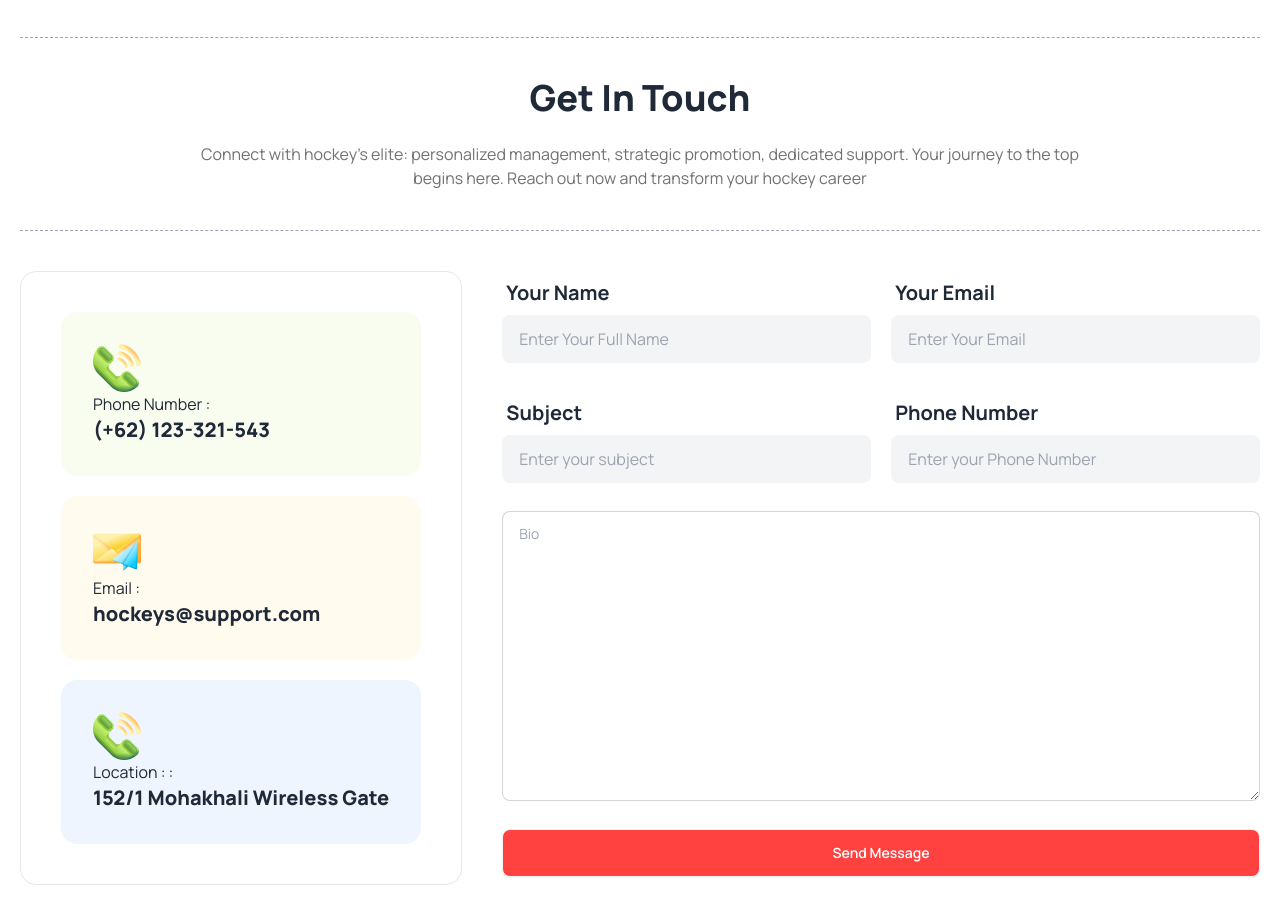
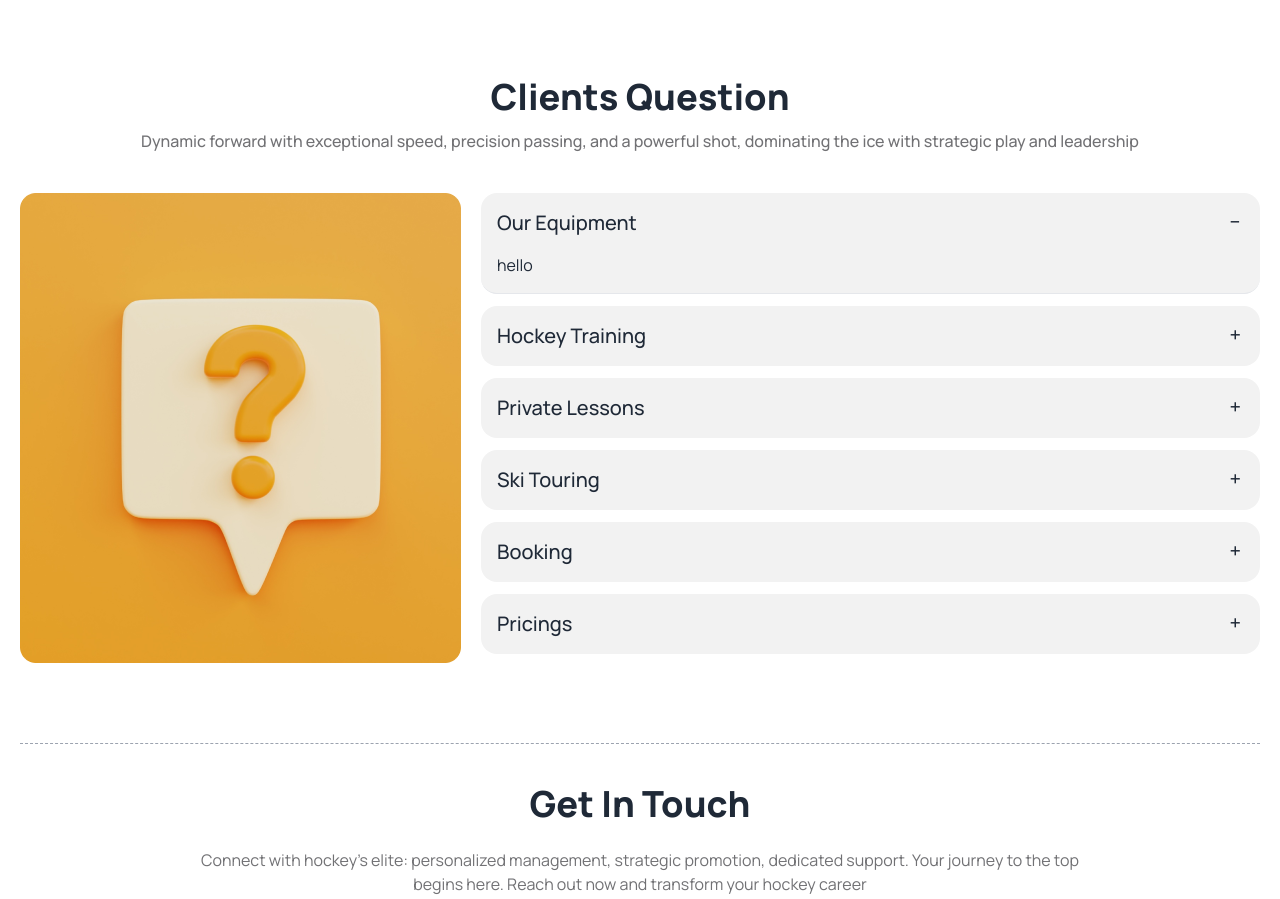
Before and after one commit to momin096/B9A3-Hockeys-Assignment-3, a plain HTML site: page index.html in a window 1280 px wide. Shown: the part 3451-4350 px from the top of the page. Drawn offline with nearby package versions, Linux system fonts and the light colour scheme.

Commit message:
faq added

```diff
--- a/index.html
+++ b/index.html
@@ -412,6 +412,78 @@
             </div>
         </section>
 
+        <!-- Clients Question -->
+
+        <section class="my-20">
+            <div class="my-10 text-center">
+                <h3 class="text-4xl font-extrabold mb-3">Clients Question</h3>
+                <p class="text-base font-medium text-gray-primary">Dynamic forward with exceptional speed, precision passing, and a powerful shot, dominating the ice
+                    with strategic play and leadership</p>
+            </div>
+
+            <div class="flex gap-5 flex-col lg:flex-row">
+                <div>
+                    <img src="./Images/11.png" alt="">
+                </div>
+                <div class="flex-1 flex gap-3 flex-col">
+                    <div class="collapse collapse-plus bg-base-200 border-b">
+                        <input type="radio" name="my-accordion-3" checked="checked" />
+                        <div class="collapse-title text-xl font-medium">
+                            Our Equipment
+                        </div>
+                        <div class="collapse-content">
+                            <p>hello</p>
+                        </div>
+                    </div>
+                    <div class="collapse collapse-plus bg-base-200">
+                        <input type="radio" name="my-accordion-3" />
+                        <div class="collapse-title text-xl font-medium">
+                            Hockey Training
+                        </div>
+                        <div class="collapse-content">
+                            <p>hello</p>
+                        </div>
+                    </div>
+                    <div class="collapse collapse-plus bg-base-200">
+                        <input type="radio" name="my-accordion-3" />
+                        <div class="collapse-title text-xl font-medium">
+                            Private Lessons
+                        </div>
+                        <div class="collapse-content">
+                            <p>hello</p>
+                        </div>
+                    </div>
+                    <div class="collapse collapse-plus bg-base-200">
+                        <input type="radio" name="my-accordion-3" />
+                        <div class="collapse-title text-xl font-medium">
+                            Ski Touring
+                        </div>
+                        <div class="collapse-content">
+                            <p>hello</p>
+                        </div>
+                    </div>
+                    <div class="collapse collapse-plus bg-base-200">
+                        <input type="radio" name="my-accordion-3" />
+                        <div class="collapse-title text-xl font-medium">
+                            Booking
+                        </div>
+                        <div class="collapse-content">
+                            <p>hello</p>
+                        </div>
+                    </div>
+                    <div class="collapse collapse-plus bg-base-200">
+                        <input type="radio" name="my-accordion-3" />
+                        <div class="collapse-title text-xl font-medium">
+                            Pricings
+                        </div>
+                        <div class="collapse-content">
+                            <p>hello</p>
+                        </div>
+                    </div>
+                </div>
+            </div>
+        </section>
+
         <!-- Get In Touch -->
         <section class="xl:container mx-auto">
             <div class="text-center p-10 border-y border-dashed border-gray-400">
@@ -496,8 +568,10 @@
                 <p>Connect with hockey’s elite: personalized management, strategic promotion, dedicated support. Your
                     journey to the top
                     begins here. Reach out now and transform your hockey career</p>
-                <a class="link link-hover mx-auto lg:mx-0"> <i class="fa-regular fa-envelope text-red-500"></i> hockeys@support.com</a>
-                <a class="link link-hover mx-auto lg:mx-0"><i class="fa-solid fa-phone-volume text-red-500"></i> (+62) 123-321-543</a>
+                <a class="link link-hover mx-auto lg:mx-0"> <i class="fa-regular fa-envelope text-red-500"></i>
+                    hockeys@support.com</a>
+                <a class="link link-hover mx-auto lg:mx-0"><i class="fa-solid fa-phone-volume text-red-500"></i> (+62)
+                    123-321-543</a>
 
             </nav>
             <nav class="text-center mx-auto">
```
